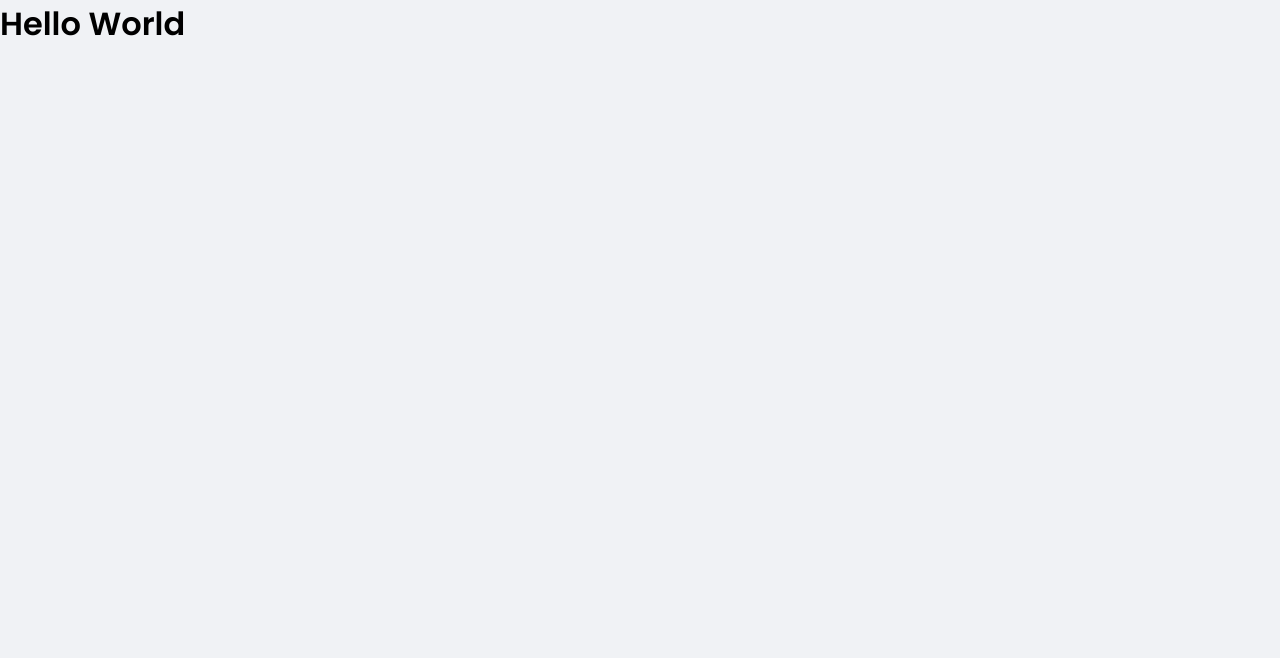
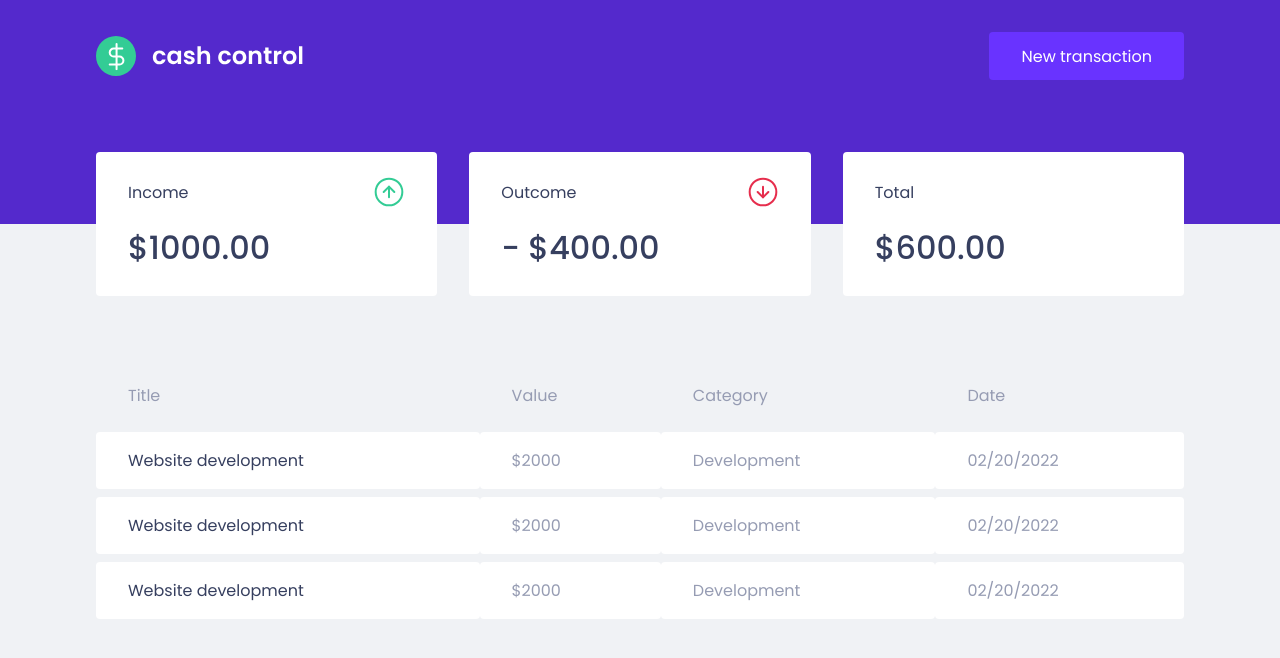
Before and after one commit to guizioliveira/my-money, a React (Create React App) app: page / in a window 1280 px wide. Shown: the top 658 px of the page. Built offline with nearby package versions, Linux system fonts and the light colour scheme.

Commit message:
feat(components): create and use `Dashboard` component

```diff
--- a/src/App.tsx
+++ b/src/App.tsx
@@ -1,10 +1,13 @@
+import { Dashboard } from "./components/Dashboard";
+import { Header } from "./components/Header";
 import { GlobalStyle } from "./styles/global";
 
 export function App() {
   return (
-    <div className="App">
+    <>
+      <Header />
+      <Dashboard />
       <GlobalStyle />
-      <h1>Hello World</h1>
-    </div>
+    </>
   );
 }
--- /dev/null
+++ b/src/components/Dashboard/index.tsx
@@ -0,0 +1,12 @@
+import { Summary } from "../Summary";
+import { TransactionsTable } from "../TransactionsTable";
+import { Container } from "./styles";
+
+export function Dashboard() {
+  return (
+    <Container>
+      <Summary />
+      <TransactionsTable />
+    </Container>
+  );
+}
--- /dev/null
+++ b/src/components/Dashboard/styles.ts
@@ -0,0 +1,7 @@
+import styled from "styled-components";
+
+export const Container = styled.main`
+  max-width: 1120px;
+  margin: 0 auto;
+  padding: 2.5rem 1rem;
+`;
```
Also changed, not shown: src/assets/logo.svg.
